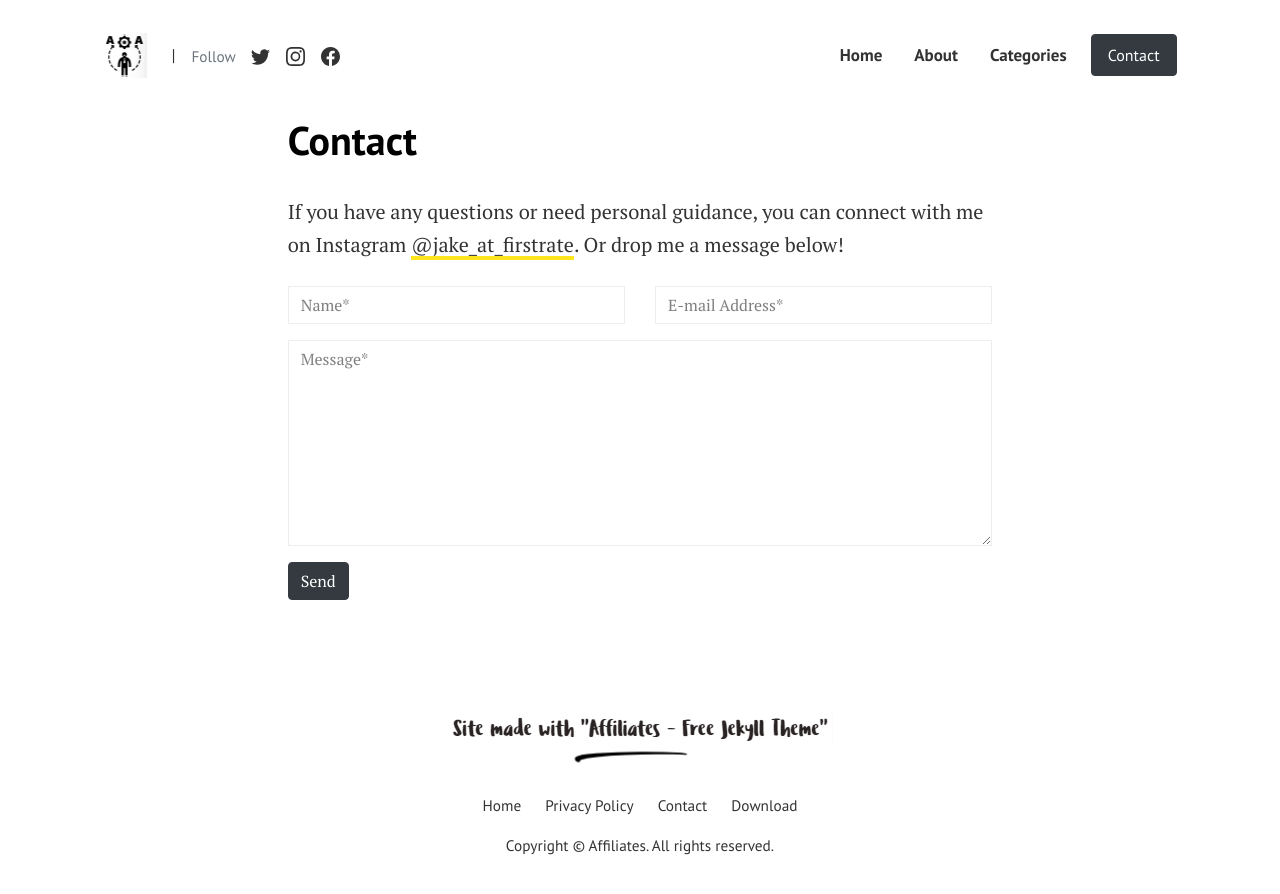
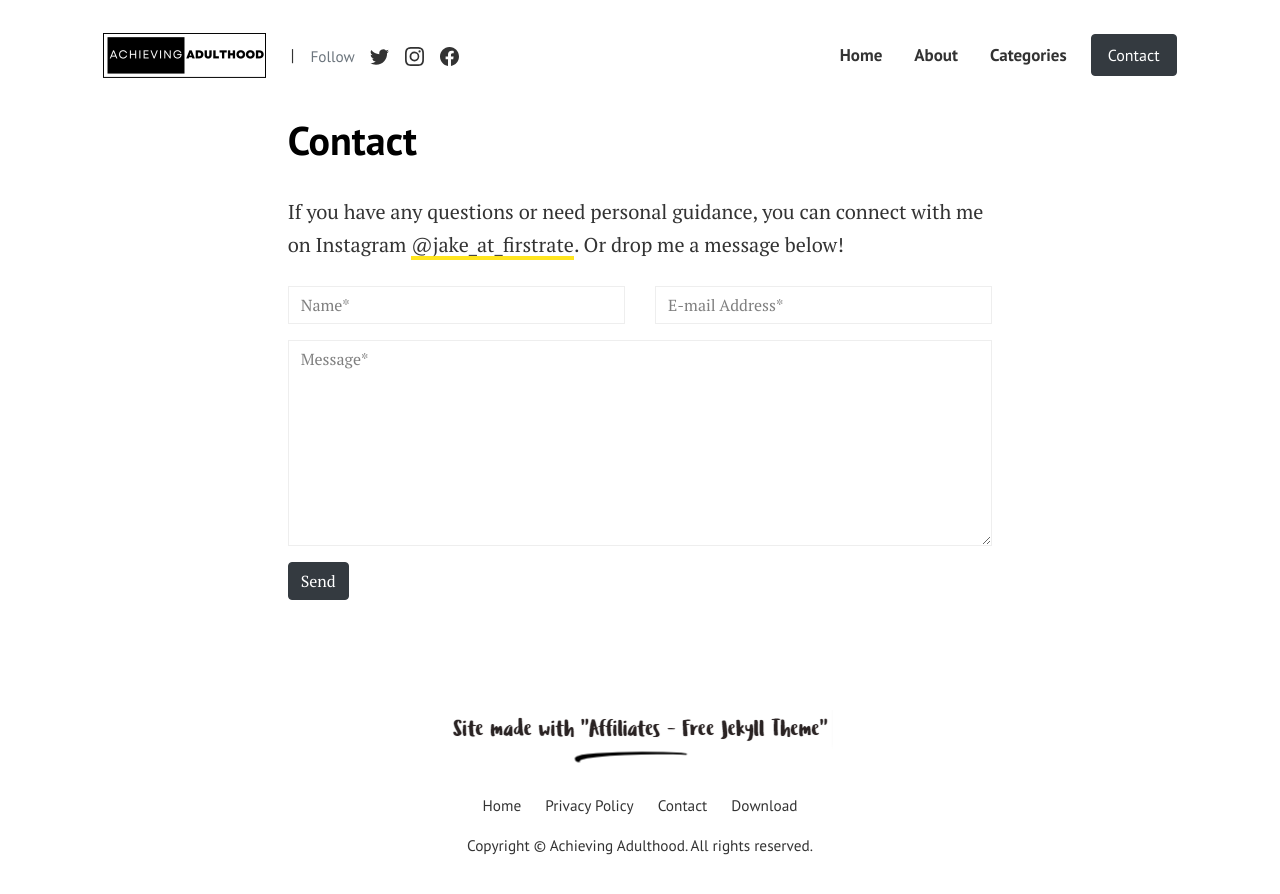
Before and after one commit to jkic2023github/achievingadulthood.com, a Jekyll site: the page built from pages/contact.html, in a window 1280 px wide. Shown: the top 894 px of the page. Built offline with Jekyll 4.4.1, drawn with Linux system fonts in a browser that asks for light colours.

```diff
--- a/_config.yml
+++ b/_config.yml
@@ -1,4 +1,4 @@
-title: "Affiliates"
+title: "Achieving Adulthood"
 email: jake@firstratemortgagellc.com
 timezone: UTC
 baseurl: ""
```
Also changed, not shown: _posts/2023-11-06-step-by-step-guide-to-retirement-planning.md (+1 -1 lines), assets/images/7.jpg (added), assets/images/_toplogoA.png (added), assets/images/favicon.ico, assets/images/favicon_old.ico (added), assets/images/logo.png, assets/images/logoA - Copy.png (added), assets/images/logoA.png (added), assets/images/logoA_long.png (added).
